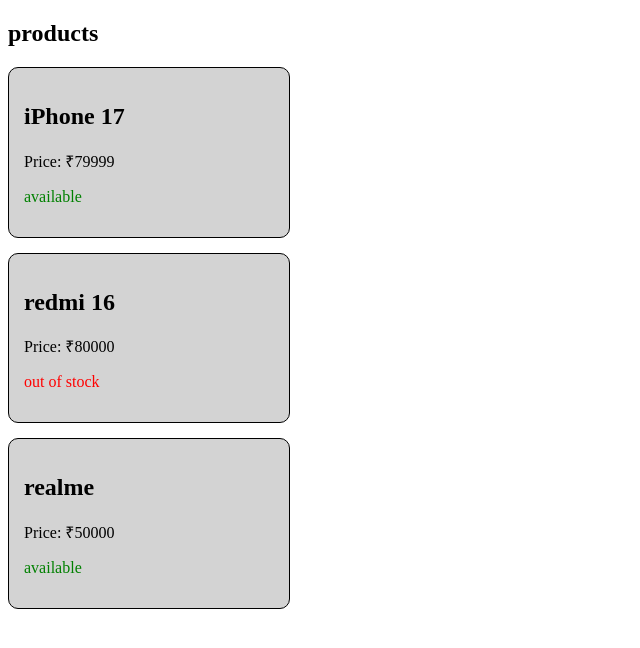
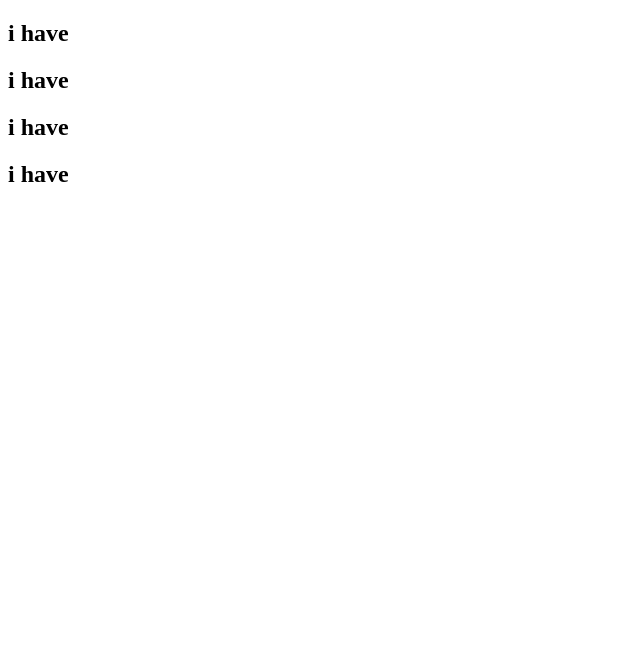
Before and after one commit to MeetPatel3366/MERN-Stack, a React (Vite) app in the folder react/first/: page / in a window 1280 px wide. Shown: the top 648 px of the page, without its empty margins (0-640 px from the left). Built offline with nearby package versions, Linux system fonts and the light colour scheme.

Commit message:
React: Lists

```diff
--- a/react/first/src/App.jsx
+++ b/react/first/src/App.jsx
@@ -5,6 +5,7 @@
 import Event from './Event'
 import Goal from './Goal'
 import Product from './Product'
+import Garage from './Garage'
 
 const App = () => {
   return (
@@ -25,10 +26,12 @@
       <Goal isGoal={false}/> */}
 
         {/* task  */}
-      <h2>products</h2>
+      {/* <h2>products</h2>
       <Product title="iPhone 17" price={79999} availability={true} />
       <Product title="redmi 16" price={80000} availability={false} />
-      <Product title="realme" price={50000} availability={true} />
+      <Product title="realme" price={50000} availability={true} /> */}
+
+      <Garage/>
     </div>
   )
 }
--- /dev/null
+++ b/react/first/src/Car.jsx
@@ -0,0 +1,11 @@
+import React from 'react'
+
+const Car = ({item}) => {
+  return (
+    <div>
+      <h2>i have {item}</h2>
+    </div>
+  )
+}
+
+export default Car
--- /dev/null
+++ b/react/first/src/Garage.jsx
@@ -0,0 +1,13 @@
+import React from 'react'
+import Car from './Car'
+
+const Garage = () => {
+    const cars=["BMW","Volvo","MG","Tata"]
+  return (
+    <div>
+      {cars.map((item)=><Car carName={item}/>)}
+    </div>
+  )
+}
+
+export default Garage
```
